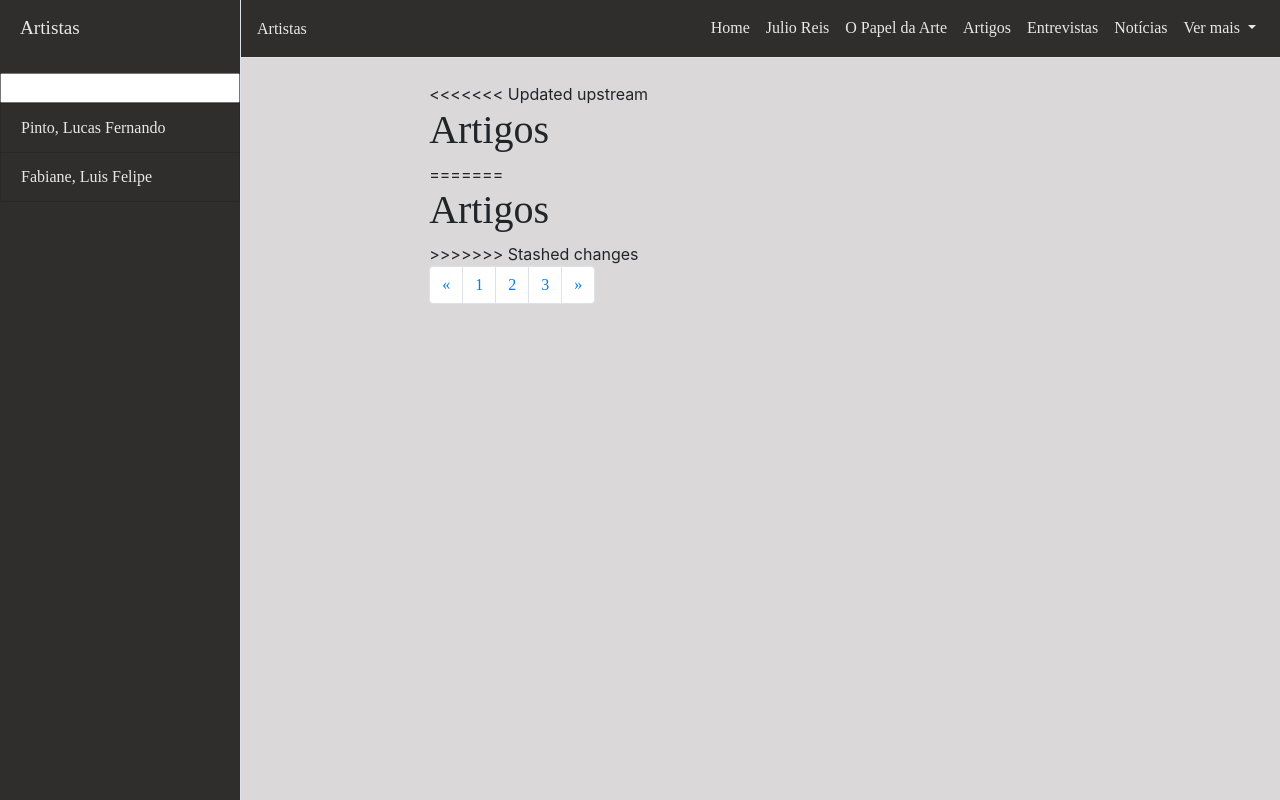
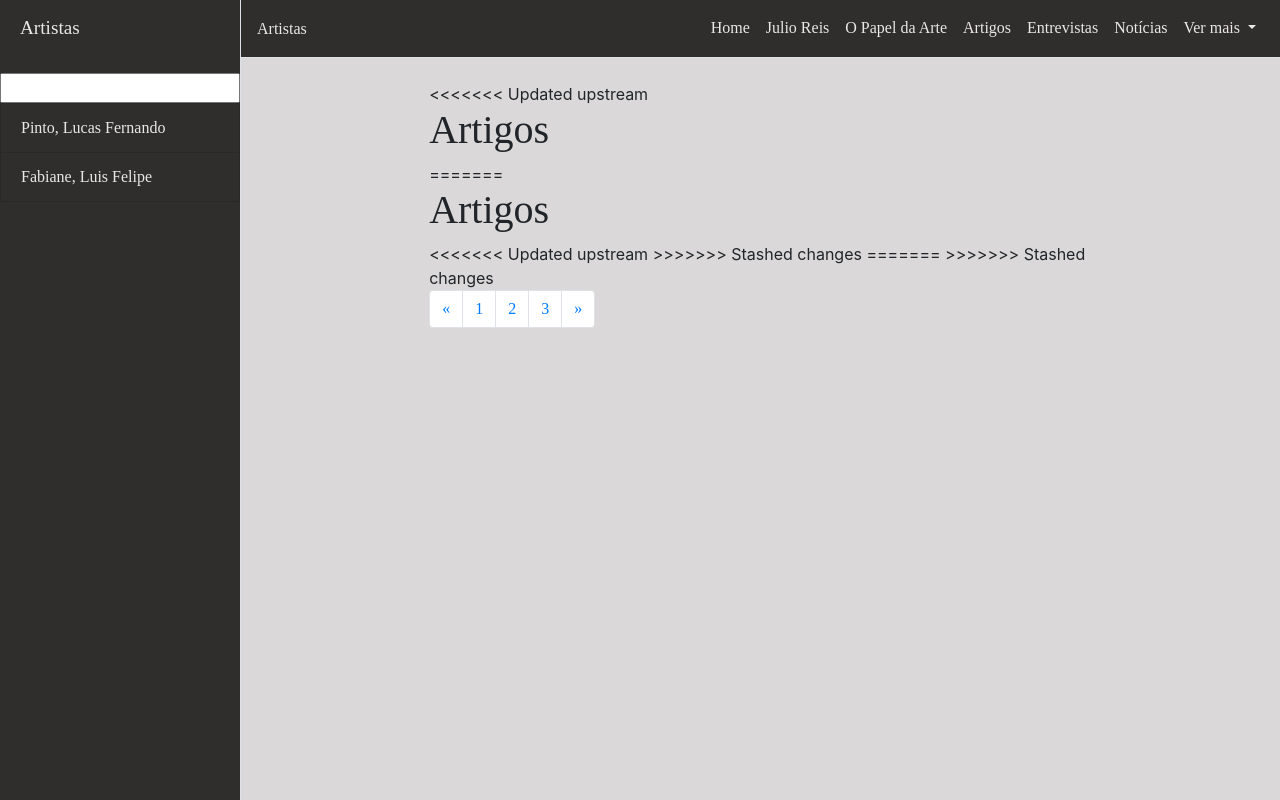
Before and after one commit to lucasfernandopinto/PapelDaArte, a Django app: page /Artigos in a window 1280 px wide. Run offline with Django 3.2, Linux system fonts and the light colour scheme; data comes from the database, SQL or seed files in the repository; some libraries are stand-ins or nearby versions.

Commit message:
Commit
Teste

```diff
--- a/OPapelDaArte/templates/artigos.html
+++ b/OPapelDaArte/templates/artigos.html
@@ -19,6 +19,9 @@
                 </h1>
 =======
                 <h1>Artigos</h1>
+<<<<<<< Updated upstream
+>>>>>>> Stashed changes
+=======
 >>>>>>> Stashed changes
                 {% for artigo in noticias %}
                     <hr>
--- a/OPapelDaArte/templates/entrevistas.html
+++ b/OPapelDaArte/templates/entrevistas.html
@@ -19,6 +19,9 @@
                 </h1>
 =======
                 <h1>Entrevistas</h1>
+<<<<<<< Updated upstream
+>>>>>>> Stashed changes
+=======
 >>>>>>> Stashed changes
                 {% for entrevista in noticias %}
                     <hr>
--- a/OPapelDaArte/templates/noticias.html
+++ b/OPapelDaArte/templates/noticias.html
@@ -19,6 +19,9 @@
                 </h1>
 =======
                 <h1>Notícias</h1>
+<<<<<<< Updated upstream
+>>>>>>> Stashed changes
+=======
 >>>>>>> Stashed changes
                 {% for noticia in noticias %}
                     <hr>
```
